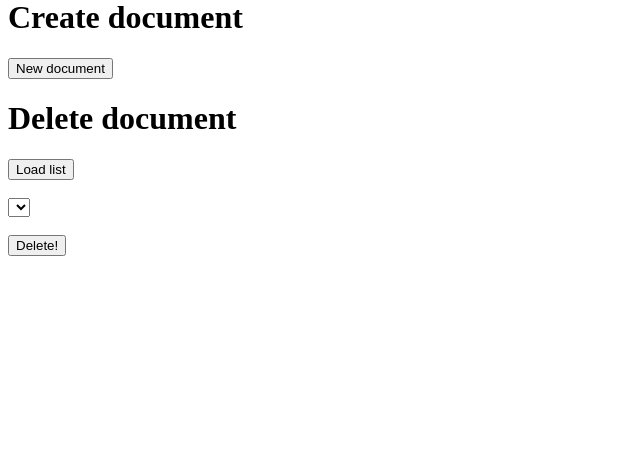
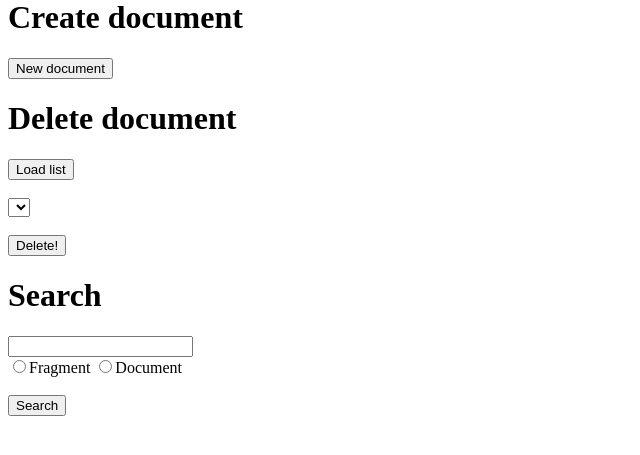
Before and after one commit to Keshav-Murali/CIP, a PHP site: page / in a window 1280 px wide. Shown: the part 237-692 px from the top of the page, without its empty margins (0-640 px from the left). Run offline with PHP 8.4, Linux system fonts and the light colour scheme; lists and menus that the app fills with data are empty.

Commit message:
Added search to the index.php

```diff
--- a/index.php
+++ b/index.php
@@ -36,6 +36,14 @@
       <button type="button" onclick="delDoc(this.parentNode)">Delete!</button>
     </form>
 
+	<form method="GET">
+	<h1>Search</h1>
+	<input type="text" name="keyword" id="keyword"><br>
+	<input type="radio" name="search" id="fragSearch">Fragment</input>
+	<input type="radio" name="search" id="docSearch">Document</input><br><br>
+	<button type="button" onclick="search()">Search</button>
+	</form>
+	<div id="sresult"></div>
     <!-- include scripts -->
     <?php
      require $_SERVER['DOCUMENT_ROOT'].'/includes/scripts.html';                ?>
@@ -91,6 +99,16 @@
 	  f.submit();
       }
 
+	  function search()
+      {
+	  var f = form1;
+	  if (f.choice.value == "fragment")
+	      f.action = "/searchFrag.php";
+	  else
+	      f.action = "/searchDoc.php";
+	  f.submit();
+      }
+
       function delDoc(node)
       {
 	  // reusing the same little form since we need only one input
```
